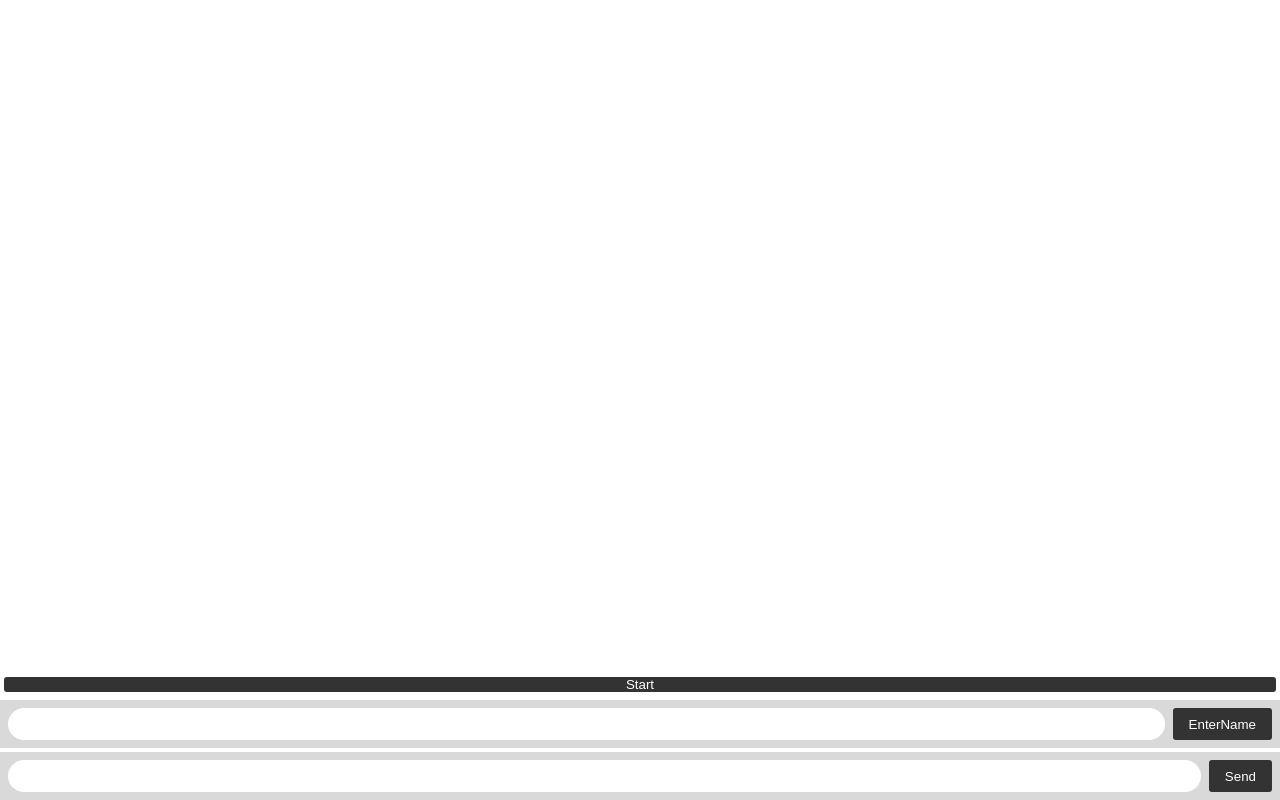
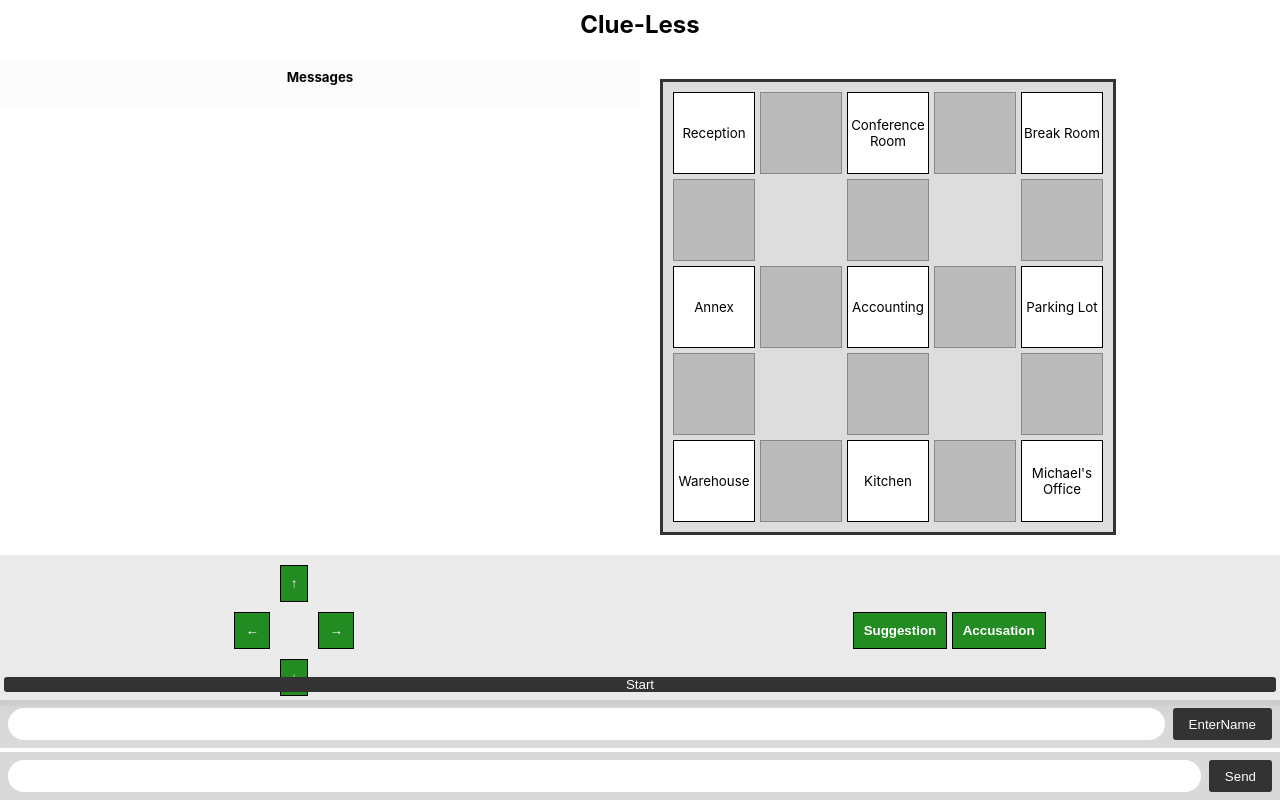
Before and after one commit to kurowskij29/en605-601_clueless, a website with bundled scripts: page client/index.html in a window 1280 px wide. Built offline with nearby package versions, Linux system fonts and the light colour scheme; files whose address does not match are found by name.

Commit message:
added buttons and board

```diff
--- a/client/index.html
+++ b/client/index.html
@@ -5,31 +5,103 @@
       <!-- this is the CSS section  -->
       <style>
          body { margin: 0; padding-bottom: 3rem; font-family: -apple-system, BlinkMacSystemFont, "Segoe UI", Roboto, Helvetica, Arial, sans-serif; }
-
+         .main-board{ display:flex;}
          #form { background: rgba(0, 0, 0, 0.15); padding: 0.25rem; position: fixed; bottom: 0; left: 0; right: 0; display: flex; height: 3rem; box-sizing: border-box; backdrop-filter: blur(10px); }
          #input { border: none; padding: 0 1rem; flex-grow: 1; border-radius: 2rem; margin: 0.25rem; }
          #input:focus { outline: none; }
          #form > button { background: #333; border: none; padding: 0 1rem; margin: 0.25rem; border-radius: 3px; outline: none; color: #fff; }
 
+         h2, h5 { text-align: center; width: 100%; margin-top: 0; padding-top: 10px;}
 
          /* formatting for start button */
          #start { position: fixed; bottom: 6.5rem; left: 0; right: 0;background: #333; border: none; padding: 0 1rem; margin: 0.25rem; border-radius: 3px; outline: none; color: #fff; }
-
 
          #nameform { background: rgba(0, 0, 0, 0.15); padding: 0.25rem; position: fixed; bottom: 3.25rem; left: 0; right: 0; display: flex; height: 3rem; box-sizing: border-box; backdrop-filter: blur(10px); }
          #nameIn { border: none; padding: 0 1rem; flex-grow: 1; border-radius: 2rem; margin: 0.25rem; }
          #nameIn:focus { outline: none; }
          #nameform > button { background: #333; border: none; padding: 0 1rem; margin: 0.25rem; border-radius: 3px; outline: none; color: #fff; }
 
-         #messages { list-style-type: none; margin: 0; padding: 0; }
+         #messages { list-style-type: none; margin: 0; padding: 0; width: 50%;}
          #messages > li { padding: 0.5rem 1rem; }
          #messages > li:nth-child(odd) { background: #efefef; }
+         .messsages-container{ margin: 0; padding: 0; width: 50%; height: 100%; background:rgba(235, 235, 235, 0.15)}
+
+         .movement-buttons {display: grid; grid-template-columns: auto auto auto; grid-template-rows: auto auto auto; gap: 10px; justify-items: center; align-items: center;}
+         .button { border: 1px solid #000; padding: 10px; cursor: pointer; background-color: #228B22; color: white; font-weight: bold; text-align: center;}
+         .button.up { grid-column: 2; grid-row: 1; }
+         .button.left { grid-column: 1; grid-row: 2; }
+         .button.right { grid-column: 3; grid-row: 2; }
+         .button.down { grid-column: 2; grid-row: 3; }
+
+         .game-board-controllers {display: flex; flex-direction: row; align-items: center; justify-content: space-around; padding: 10px; gap: 50px; background-color: #ebebeb; }
+         .game-board {display: grid; grid-template-columns: repeat(5, auto); grid-template-rows: repeat(3, auto); gap: 5px; justify-content: center;align-items: center;margin: 20px;padding: 10px;border: 3px solid #333; background-color: #ddd; }
+
+         .room {width: 80px; height: 80px;background-color: #fff; border: 1px solid #000;display: flex;justify-content: center; align-items: center;text-align: center;font-size: smaller;}
+
+         .hallway {width: 80px; height: 80px;background-color: #bbb; border: 1px solid #888; display: flex;justify-content: center;align-items: center;text-align: center;}
+
          /* end css section  */
       </style>
+
    </head>
    <body>
    <!-- html section  -->
-   <ul id="messages"></ul>
+   <h2>Clue-Less</h2>
+   <div class="main-board">
+      <div class="messsages-container">
+         <h5>Messages</h5>
+         <ul id="messages"></ul>
+      </div>
+      <div class="game-board">
+         <div class="room" id="room1">Reception</div>
+         <div class="hallway" id="hallway1"></div>
+         <div class="room" id="room2">Conference Room</div>
+         <div class="hallway" id="hallway2"></div>
+         <div class="room" id="room3">Break Room</div>
+
+
+         <div class="hallway" id="hallway3"></div>
+         <div class="blank" id="blank1"></div>
+         <div class="hallway" id="hallway4"></div>
+         <div class="blank" id="blank2"></div>
+         <div class="hallway" id="hallway5"></div>
+
+         <div class="room" id="room4">Annex</div>
+         <div class="hallway" id="hallway6"></div>
+         <div class="room" id="room5">Accounting</div>
+         <div class="hallway" id="hallway7"></div>
+         <div class="room" id="room6">Parking Lot</div>
+
+
+         <div class="hallway" id="hallway8"></div>
+         <div class="blank" id="blank3"></div>
+         <div class="hallway" id="hallway9"></div>
+         <div class="blank" id="blank4"></div>
+         <div class="hallway" id="hallway10"></div>
+
+
+         <div class="room" id="room7">Warehouse</div>
+         <div class="hallway" id="hallway11"></div>
+         <div class="room" id="room8">Kitchen</div>
+         <div class="hallway" id="hallway12"></div>
+         <div class="room" id="room9">Michael's Office</div>
+      </div>
+   </div>
+
+   <div class="game-board-controllers">
+      <div class="movement-buttons">
+         <button class="button up">↑</button>
+         <button class="button left">←</button>
+         <button class="button right">→</button>
+         <button class="button down">↓</button>
+      </div>
+         <div class="actions-buttons">
+         <button class="button suggest">Suggestion</button>
+         <button class="button accuse">Accusation</button>
+      </div>
+   </div>
+
+
    <!-- <img src="photo_server.jpg"></img> -->
    <form id="form" action="">
       <input id="input" autocomplete="off" /><button id="chatbutton" disabled>Send</button>
@@ -43,6 +115,5 @@
    <script src="/socket.io/socket.io.js"></script>
 
    <script type="module" src="/client.js"></script>
-
   </body>
 </html>
--- a/server.js
+++ b/server.js
@@ -103,6 +103,7 @@ io.on('connection', (socket) => {
 
       function handleMove(act) {
          // Create message start
+         console.log("HEHRUEHRWEUF");
          let msg = data.activePlayer.character + '(' + data.activePlayer.name + ') moved from ';
 
          // Create descriptive message of first room for text based
```
